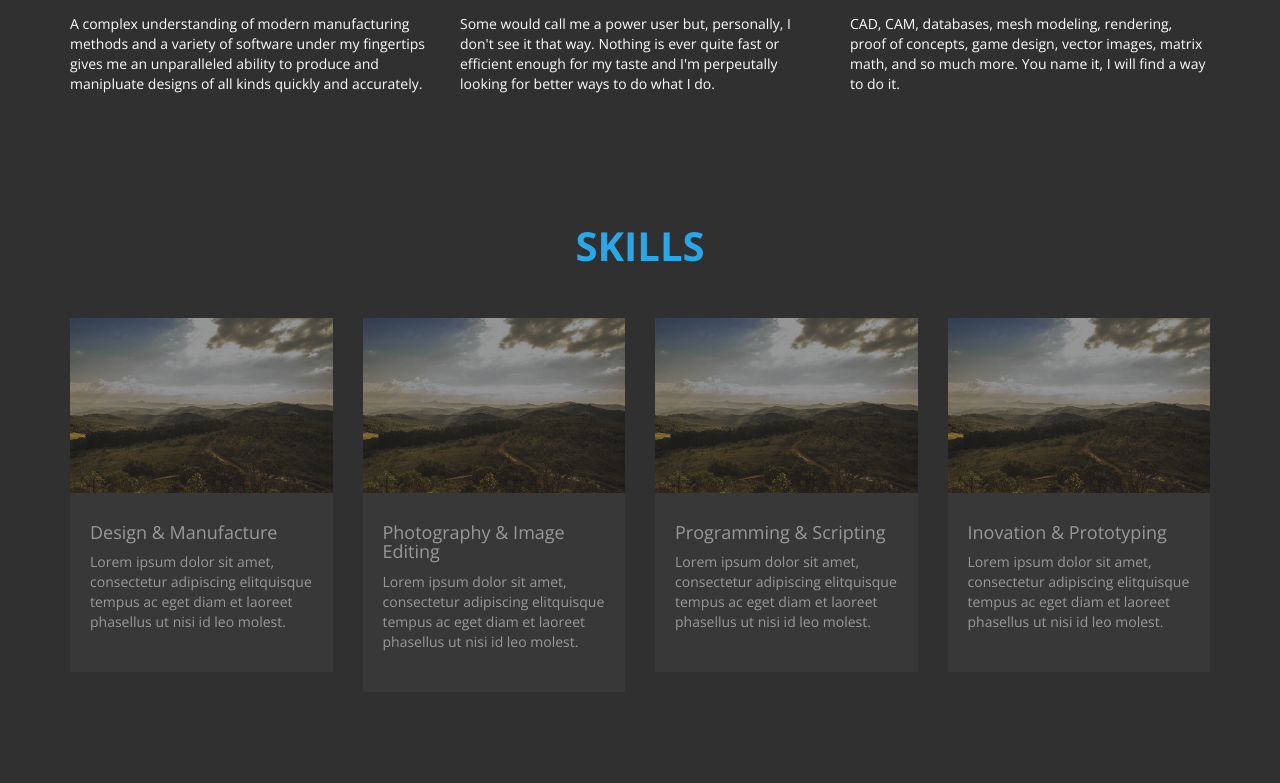
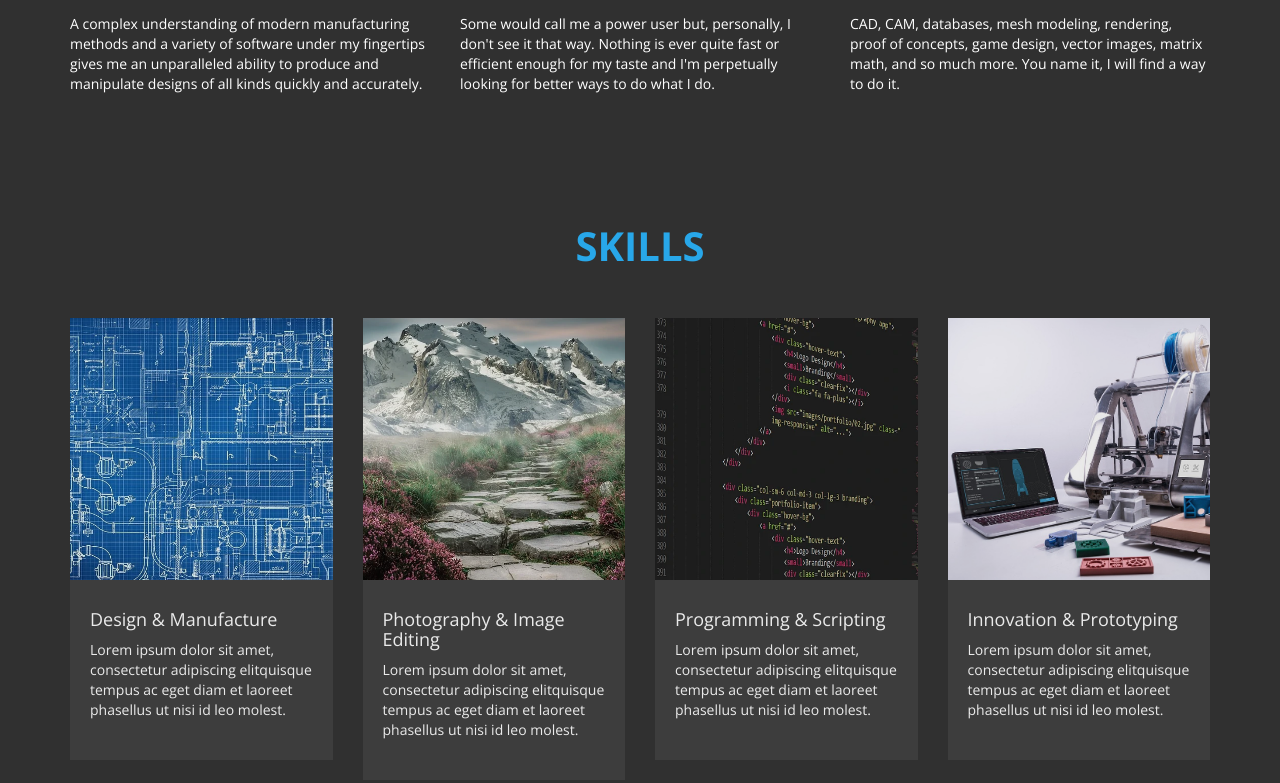
Before and after one commit to bahale/portfolio, a plain HTML site: page index.html in a window 1280 px wide. Shown: the part 1055-1838 px from the top of the page. Drawn offline with nearby package versions, Linux system fonts and the light colour scheme.

Commit message:
semi-final

```diff
--- a/css/templatemo-style.css
+++ b/css/templatemo-style.css
@@ -281,13 +281,14 @@ header .social-icon li a
 		-webkit-transition: all 0.4s ease-in-out;
 		        transition: all 0.4s ease-in-out;
 		position: relative;
-		opacity: .5;
+		opacity: .9;
 	}
 #team .team-wrapper:hover
 	{
 		cursor: pointer;
 		opacity: 1;
 		bottom: 4px;
+
 	}
 #team .team-wrapper .team-des
 	{
--- a/index.html
+++ b/index.html
@@ -125,7 +125,7 @@
 								<h3 class="media-heading">SPEED <br> &AMP; ACCURACY</h3>
 							</div>
 							<div class="media-body">
-								<p>A complex understanding of modern manufacturing methods and a variety of software under my fingertips gives me an unparalleled ability to produce and manipluate designs of all kinds quickly and accurately.</p>
+								<p>A complex understanding of modern manufacturing methods and a variety of software under my fingertips gives me an unparalleled ability to produce and manipulate designs of all kinds quickly and accurately.</p>
 							</div>
 						</div>
 					</div>
@@ -135,10 +135,10 @@
 								<div class="media-object pull-left">
 									<i class="fa fa-comment-o"></i>
 								</div>
-								<h3 class="media-heading">INOVATIVE APPROACHES &amp; WORKFLOW OPTIMIZATION</h3>
+								<h3 class="media-heading">INNOVATIVE APPROACHES &amp; WORKFLOW OPTIMIZATION</h3>
 							</div>
 							<div class="media-body">
-								<p>Some would call me a power user but, personally, I don't see it that way. Nothing is ever quite fast or efficient enough for my taste and I'm perpeutally looking for better ways to do what I do.</p>
+								<p>Some would call me a power user but, personally, I don't see it that way. Nothing is ever quite fast or efficient enough for my taste and I'm perpetually looking for better ways to do what I do.</p>
 							</div>
 						</div>
 					</div>
@@ -169,7 +169,7 @@
     				</div>
     				<div class="col-md-3 col-sm-6 col-xs-12 wow fadeIn" data-wow-offset="50" data-wow-delay="1.3s">
     					<div class="team-wrapper">
-    						<img src="images/portfolio-img1.jpg" class="img-responsive" alt="team img 1">
+    						<img src="images/new/stock/blueprint-4056027_960_720.webp" class="img-responsive" alt="team img 1">
     							<div class="team-des">
     								<h4>Design &amp; Manufacture</h4>
     								<p>Lorem ipsum dolor sit amet, consectetur adipiscing elitquisque tempus ac eget diam et laoreet phasellus ut nisi id leo molest.</p>
@@ -178,7 +178,7 @@
     				</div>
     				<div class="col-md-3 col-sm-6 col-xs-12 wow fadeIn" data-wow-offset="50" data-wow-delay="1.6s">
     					<div class="team-wrapper">
-    						<img src="images/portfolio-img1.jpg" class="img-responsive" alt="team img 2">
+    						<img src="images/new/stock/mountain-landscape-2031539_960_720.webp" class="img-responsive" alt="team img 2">
     							<div class="team-des">
     								<h4>Photography &amp; Image Editing</h4>
     								<p>Lorem ipsum dolor sit amet, consectetur adipiscing elitquisque tempus ac eget diam et laoreet phasellus ut nisi id leo molest.</p>
@@ -187,7 +187,7 @@
     				</div>
     				<div class="col-md-3 col-sm-6 col-xs-12 wow fadeIn" data-wow-offset="50" data-wow-delay="1.3s">
     					<div class="team-wrapper">
-    						<img src="images/portfolio-img1.jpg" class="img-responsive" alt="team img 3">
+    						<img src="images/new/stock/programming-1836330_960_720.webp" class="img-responsive" alt="team img 3">
     							<div class="team-des">
     								<h4>Programming &amp; Scripting</h4>
     								<p>Lorem ipsum dolor sit amet, consectetur adipiscing elitquisque tempus ac eget diam et laoreet phasellus ut nisi id leo molest.</p>
@@ -196,9 +196,9 @@
     				</div>
     				<div class="col-md-3 col-sm-6 col-xs-12 wow fadeIn" data-wow-offset="50" data-wow-delay="1.6s">
     					<div class="team-wrapper">
-    						<img src="images/portfolio-img1.jpg" class="img-responsive" alt="team img 4">
+    						<img src="images/new/stock/3dprint.jpg" class="img-responsive" alt="team img 4">
     							<div class="team-des">
-    								<h4>Inovation &amp; Prototyping</h4>
+    								<h4>Innovation &amp; Prototyping</h4>
     								<p>Lorem ipsum dolor sit amet, consectetur adipiscing elitquisque tempus ac eget diam et laoreet phasellus ut nisi id leo molest.</p>
     							</div>
     					</div>
@@ -287,7 +287,7 @@
                            <img src="images/new/Oculus_duct.JPG" class="img-responsive" alt="portfolio img 4">
                                 <div class="portfolio-overlay">
                                     <h4>Oculus VR Headset Cooling Solution</h4>
-                                    <p>Playing a game in VR can be a strenous ordeal. This cooling duct seeks to make it a little more comfortable.</p>
+                                    <p>Playing a game in VR can be a strenuous ordeal. This cooling duct seeks to make it a little more comfortable.</p>
                                     <a href="images/new/Oculus_duct.JPG" class="btn btn-default">FULL SIZE</a>
                                 </div>
                         </div>
@@ -300,7 +300,7 @@
                            <img src="images/new/sunSet.jpg" class="img-responsive" alt="portfolio img 3">
                                 <div class="portfolio-overlay">
                                     <h4>Sunset</h4>
-                                    <p>A photo taken by your's truly.</p>
+                                    <p>A photo taken by yours truly.</p>
                                     <a href="images/new/sunSet.jpg" class="btn btn-default">FULL SIZE</a>
                                 </div>
                         </div>
```
Also changed, not shown: images/new/computer.jpg, images/new/stock/3dprint.jpg (added), images/new/stock/blueprint-4056027_960_720.webp (added), images/new/stock/mountain-landscape-2031539_960_720.webp (added), images/new/stock/programming-1836330_960_720.webp (added), 1 other file.
